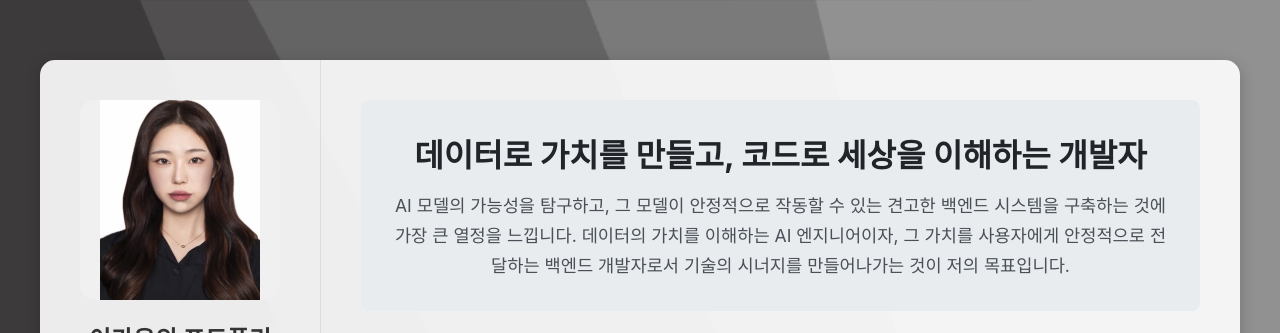
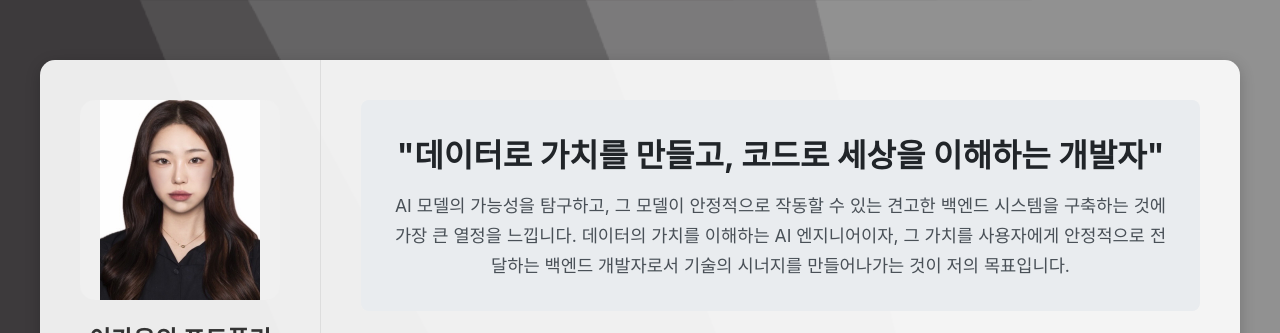
Before and after one commit to Leegaeune/Leegaeune.github.io, a Jekyll site: the page built from index.md, in a window 1280 px wide and 900 px high. Shown: the top 333 px of the window. Built offline with Jekyll 4.4.1, drawn with Linux system fonts in a browser that asks for light colours.

```diff
--- a/index.md
+++ b/index.md
@@ -3,7 +3,7 @@ layout: default
 title: Home
 ---
 <section class="hero-section">
-  <h1>데이터로 가치를 만들고, 코드로 세상을 이해하는 개발자</h1>
+  <h1>"데이터로 가치를 만들고, 코드로 세상을 이해하는 개발자"</h1>
   <p>
     AI 모델의 가능성을 탐구하고, 그 모델이 안정적으로 작동할 수 있는 견고한 백엔드 시스템을 구축하는 것에 가장 큰 열정을 느낍니다. 데이터의 가치를 이해하는 AI 엔지니어이자, 그 가치를 사용자에게 안정적으로 전달하는 백엔드 개발자로서 기술의 시너지를 만들어나가는 것이 저의 목표입니다.
   </p>
```
